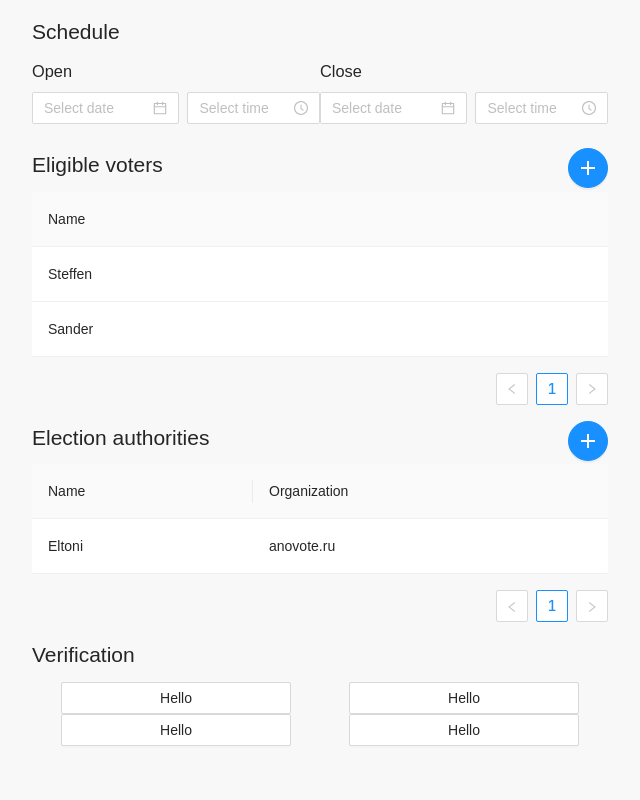
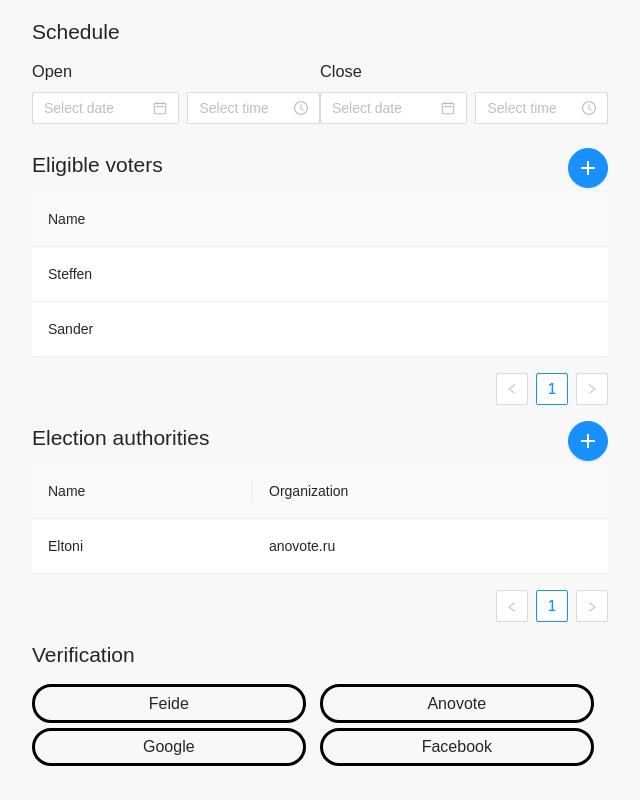
Before and after one commit to anovote/frontend, a React (Create React App) app: page /election/createElection in a window 1280 px wide. Shown: the part 311-1111 px from the top of the page, without its empty margins (0-640 px from the left). Before the commit the page ends 1089 px from the top, so only its background shows below. Built offline with nearby package versions, Linux system fonts and the light colour scheme.

Commit message:
Add checkboxes for type of vertification

```diff
--- a/src/style/scss/anovote/view/election/_createElection.scss
+++ b/src/style/scss/anovote/view/election/_createElection.scss
@@ -36,9 +36,3 @@
     margin: 0 auto;
     display: block;
 }
-
-.verification-button {
-    width: 80%;
-    margin: 0 auto;
-    display: block;
-}
--- /dev/null
+++ b/src/style/scss/anovote/view/election/_verificationField.scss
@@ -0,0 +1,29 @@
+.verification-field-not-clicked {
+    display: inline-block;
+    width: 95%;
+    border-style: solid;
+    border-color: black;
+    border-radius: 1.2rem;
+    border-width: medium;
+    text-align: center;
+    font-size: medium;
+    padding-top: 0.23rem;
+    padding-bottom: 0.23rem;
+    margin-top: 0.15rem;
+    margin-bottom: 0.15rem;
+}
+
+.verification-field-clicked {
+    display: inline-block;
+    width: 95%;
+    border-style: solid;
+    border-color: green;
+    border-radius: 1.2rem;
+    border-width: medium;
+    text-align: center;
+    font-size: medium;
+    padding-top: 0.23rem;
+    padding-bottom: 0.23rem;
+    margin-top: 0.15rem;
+    margin-bottom: 0.15rem;
+}
--- a/src/style/scss/main.scss
+++ b/src/style/scss/main.scss
@@ -13,6 +13,7 @@
 @import './anovote/view/login';
 @import './anovote/view/election/createElection';
 
+@import './anovote/view/election/verificationField';
 
 //--------- OVERWRITES ---------
 
--- /dev/null
+++ b/src/views/election/createElection/VerificationCheckbox.tsx
@@ -0,0 +1,22 @@
+import React, { useState } from 'react'
+
+export default function VerificationCheckbox(props: any): React.ReactElement {
+    const [isClicked, setClicked] = useState<boolean>(false)
+
+    const onSpanClick = () => {
+        if (isClicked) {
+            setClicked(false)
+        } else if (!isClicked) {
+            setClicked(true)
+        }
+    }
+
+    return (
+        <span
+            className={isClicked ? 'verification-field-clicked' : 'verification-field-not-clicked'}
+            onClick={() => onSpanClick()}
+        >
+            {props.name}
+        </span>
+    )
+}
--- a/src/views/election/createElection/index.tsx
+++ b/src/views/election/createElection/index.tsx
@@ -5,6 +5,7 @@ import { PlusOutlined } from '@ant-design/icons'
 import { eligibleVotersDummyData, electionAuthoritiesDummyData } from './DummyData'
 import ImportMenu from './ImportMenu'
 import AddBallotMenu from './AddBallotMenu'
+import VerificationCheckbox from './VerificationCheckbox'
 
 export default function CreateElectionView(): React.ReactElement {
     const eligibleVotersColumns = [
@@ -101,18 +102,18 @@ export default function CreateElectionView(): React.ReactElement {
                     <h2>Verification</h2>
                     <Row>
                         <Col span={12}>
-                            <Button className="verification-button">Hello</Button>
+                            <VerificationCheckbox name="Feide" />
                         </Col>
                         <Col span={12}>
-                            <Button className="verification-button">Hello</Button>
+                            <VerificationCheckbox name="Anovote" />
                         </Col>
                     </Row>
                     <Row>
                         <Col span={12}>
-                            <Button className="verification-button">Hello</Button>
+                            <VerificationCheckbox name="Google" />
                         </Col>
                         <Col span={12}>
-                            <Button className="verification-button">Hello</Button>
+                            <VerificationCheckbox name="Facebook" />
                         </Col>
                     </Row>
                 </Col>
```
